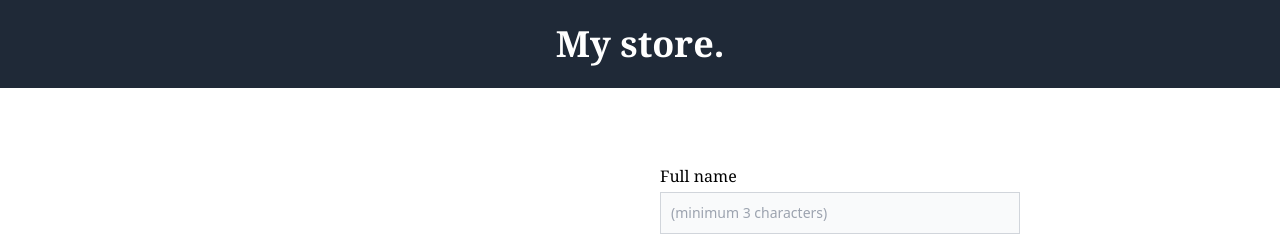
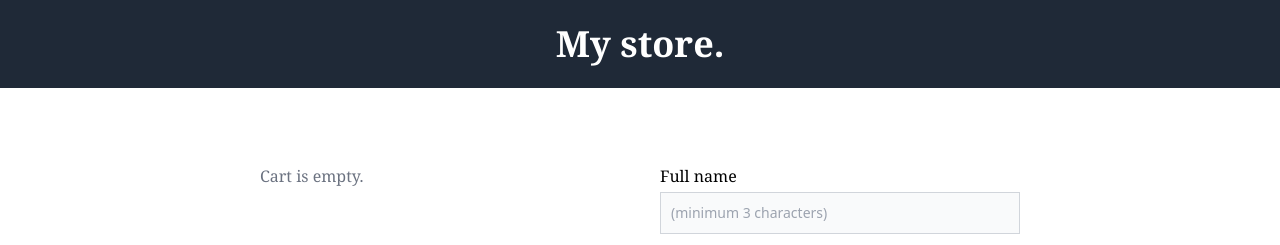
Before and after one commit to Manh4real/udacity-my-store, an Angular app: page /shopping-cart in a window 1280 px wide. Shown: the top 245 px of the page. Built offline with nearby package versions, Linux system fonts and the light colour scheme.

Commit message:
add empty cart message

```diff
--- a/src/app/components/shopping-cart/shopping-cart.component.html
+++ b/src/app/components/shopping-cart/shopping-cart.component.html
@@ -43,6 +43,10 @@
           </button>
         </div>
       </div>
+
+      <p *ngIf="cart.length === 0" class="font-serif text-gray-500">
+        Cart is empty.
+      </p>
     </div>
 
     <app-checkout-form
```
